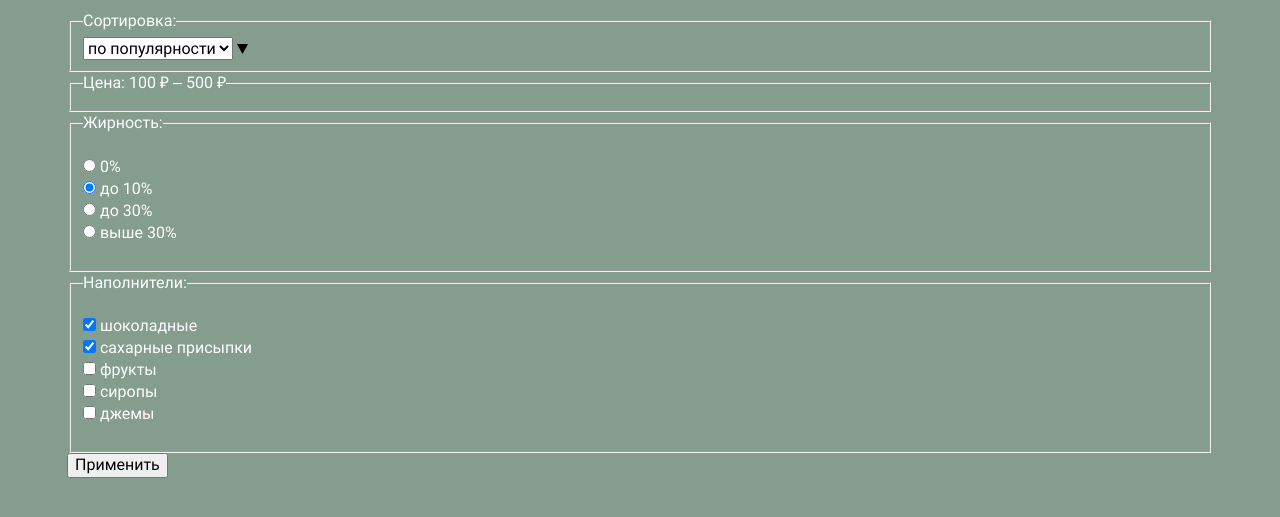
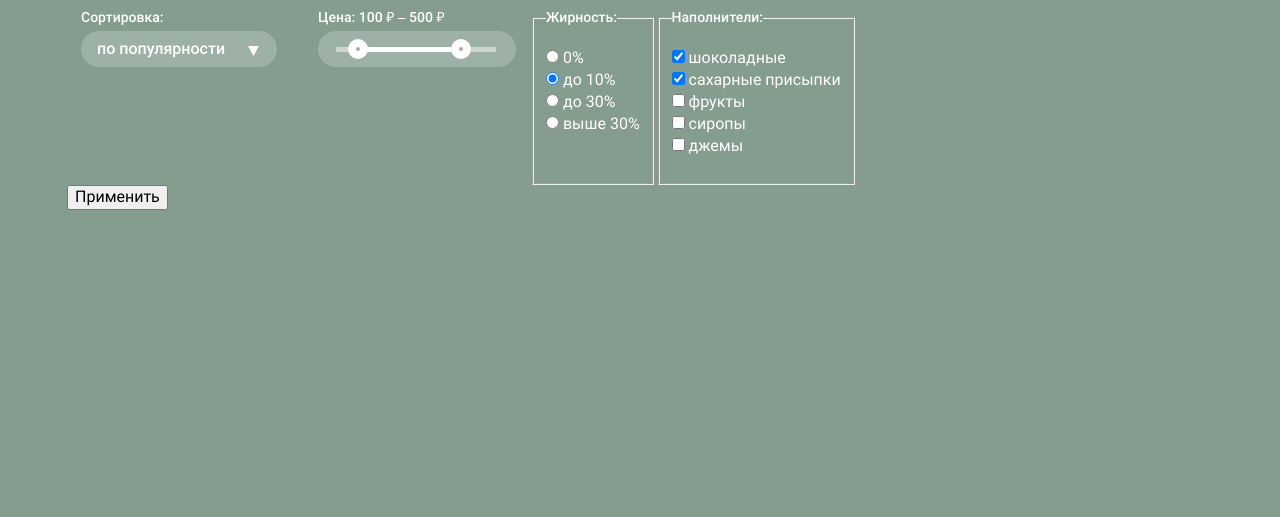
Before and after one commit to gerstlee/GllacyProj, a plain HTML site: page catalog.html in a window 1280 px wide. Shown: the part 199-716 px from the top of the page. Drawn offline with Linux system fonts and the light colour scheme.

Commit message:
forms are changed

```diff
--- a/catalog.html
+++ b/catalog.html
@@ -164,7 +164,6 @@
         <main class="catalog-wrapper wrapper">
             <section class="catalog-filter-section">
                 <h2 class="visually-hidden">Фильтр товаров</h2>
-                <div class="filter-first-row">
                 <fieldset class="catalog-filter-wrapper sorting-wrapper">
                     <legend>Сортировка:</legend>
                     <select class="sorting-form">
@@ -172,13 +171,8 @@
                         <option>по цене</option>
                         <option>по жирности</option>
                     </select>
-                        <svg
-                            class="sort-arrow-icon"
-                            width="11"
-                            height="10"
-                            viewbox="0 0 11 10"
-                            xmlns="http://www.w3.org/2000/svg">
-                            <path d="M5.5 10L0 0H11"/>
+                    <svg class="sort-arrow-icon" width="11" height="10" viewbox="0 0 11 10" xmlns="http://www.w3.org/2000/svg">
+                        <path d="M5.5 10L0 0H11" />
                     </svg>
                 </fieldset>
                 <fieldset class="catalog-filter-wrapper price-wrapper">
@@ -217,8 +211,6 @@
                         </li>
                     </ul>
                 </fieldset>
-                </div>
-                <div class="filter-second-row">
                 <fieldset class="catalog-filter-wrapper filler-wrapper">
                     <legend>Наполнители:</legend>
                     <ul class="filler-list list">
@@ -247,7 +239,6 @@
                 <div class="filter-button-wrapper">
                     <button type="button" class="filter-button">Применить</button>
                 </div>
-                </div>
             </section>
         </main>
     </body>
--- a/css/catalogstyle.css
+++ b/css/catalogstyle.css
@@ -19,9 +19,160 @@
     content: "";
 }
 
+.breadcrumps-item a {
+    cursor: url("../img/cursor.svg"), auto;
+    text-decoration-color: var(--hover-background-color);
+    text-underline-position: under;
+}
+
+.breadcrumps-item a:hover {
+    color: var(--hover-link-color);
+    text-decoration-color: var(--underline-hover-color);
+}
+
 .header-catalog-title p {
     font-weight: 700;
     font-size: 35px;
     line-height: 117%;
     color: #FFFFFF;
 }
+
+/*Filter*/
+
+.catalog-filter-section {
+    width: 870px;
+    display: flex;
+    flex-wrap: wrap;
+}
+
+.catalog-filter-wrapper legend {
+    font-weight: 500;
+    font-size: 14px;
+    line-height: 114%;
+    color: #FFFFFF;
+}
+
+.catalog-filter-wrapper input {
+    font-weight: 500;
+    font-size: 16px;
+    line-height: 112%;
+    color: #FFFFFF;
+}
+
+/*Sorting*/
+
+.sorting-wrapper {
+    width: 196px;
+    border: none;
+    position: relative;
+}
+
+select {
+    appearance: none;
+}
+
+.sorting-form {
+    border-radius: 20px;
+    width: 196px;
+    height: 36px;
+    appearance: none;
+    position: relative;
+    background-color: var(--hover-background-color);
+    color: var(--basic-white);
+    border: none;
+    padding-left: 16px;
+    padding-top: 0px;
+    font-weight: 500;
+    font-size: 16px;
+    line-height: 18px;
+    cursor: url("../img/cursor.svg"), auto;
+}
+
+.sort-arrow-icon {
+    position: absolute;
+    top: 20px;
+    right: 30px;
+    fill: var(--basic-white);
+}
+
+.sorting-form:focus + .sort-arrow-icon,
+.sorting-form:hover + .sort-arrow-icon {
+    fill: var(--basic-black);
+}
+
+.sorting-form:hover {
+    color: black;
+}
+
+.sorting-form:focus {
+    outline: none;
+    color: black;
+    background-color: var(--basic-white);
+}
+
+/*Price*/
+
+.price-wrapper {
+    width: 222px;
+    border: none;
+    margin-left: 15px;
+}
+
+.price-range-controls {
+    position: relative;
+    width: 100%;
+    height: 36px;
+    background-color: var(--hover-background-color);
+    border-radius: 20px;
+    padding-top: 7px;
+    box-sizing: border-box;
+}
+
+/*.scale-bar {
+    position: absolute;
+    width: 70%;
+    height: 5px;
+    background: #F8F7F4;
+    mix-blend-mode: normal;
+    opacity: 0.5;
+    top: 15px;
+    right: 29px;
+}*/
+
+.price-scale {
+    height: 5px;
+    background-color: var(--product-price-filter-scale-background-color);
+    margin-top: 9px;
+    width: 160px;
+    margin-left: 18px;
+}
+
+.scale-bar {
+    margin-left: 13px;
+    margin-right: 45px;
+    height: 5px;
+    background-color: var(--basic-white);
+}
+
+.toggle {
+    position: absolute;
+    top: -8px;
+    width: 4px;
+    height: 4px;
+    background-color: var(--product-price-color);
+    border: 8px solid var(--basic-white);
+    border-radius: 50%;
+    margin-top: 16px;
+    cursor: url(../img/cursor.svg), auto;
+    display: flex;
+    justify-content: center;
+    box-sizing: content-box;
+}
+
+.toggle-min {
+    left: 30px;
+}
+
+.toggle-max {
+    right: 45px;
+}
```
Lines whose indentation alone changed are shown as unchanged.
